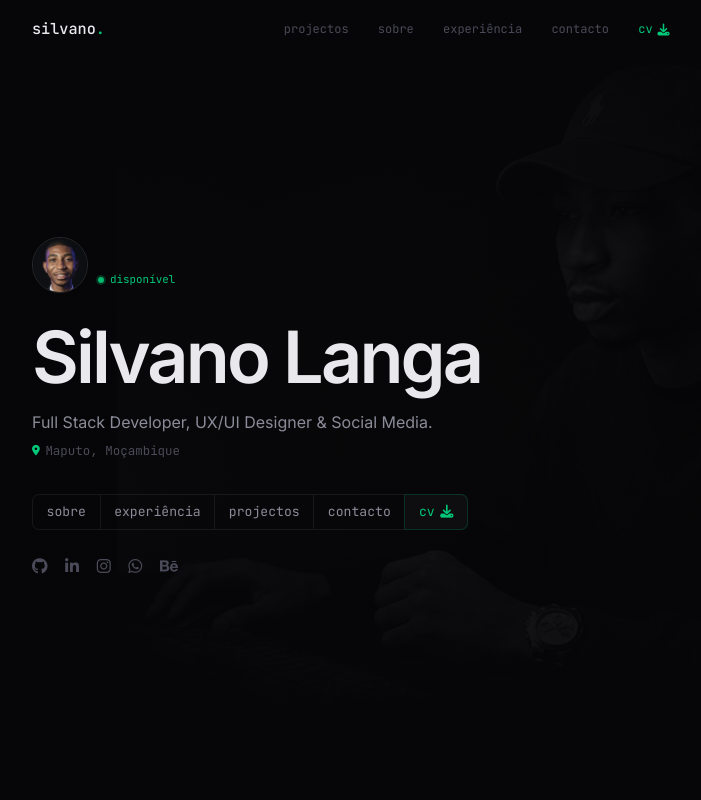
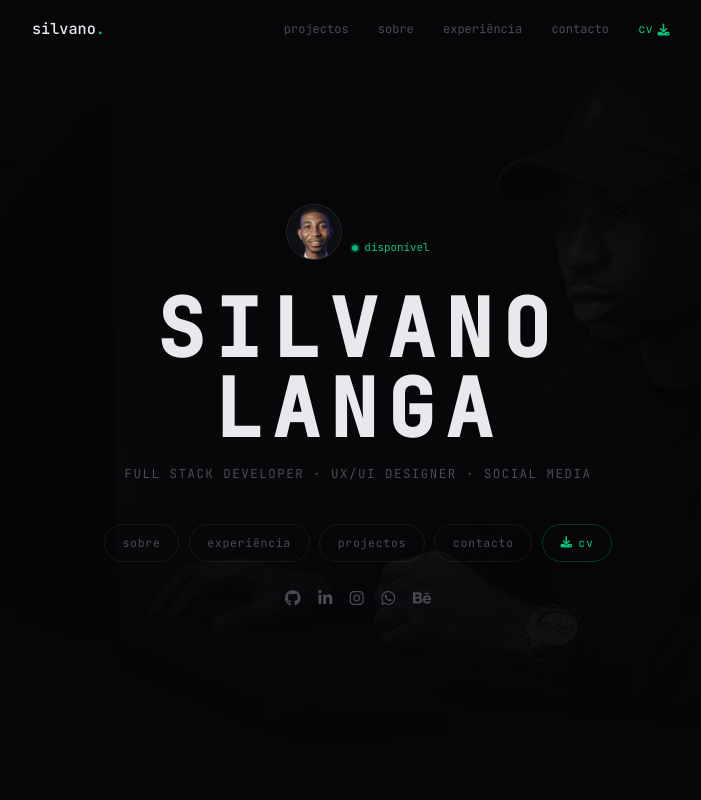
Before and after one commit to VanuchoLanga/-silvano-portfolio, a React (Vite) app: page / in a window 1280 px wide. Shown: the top 800 px of the page, without its empty margins (282-983 px from the left). Built offline with nearby package versions, Linux system fonts and the light colour scheme.

Commit message:
hero redesign — cleaner and more impactful

```diff
--- a/src/pages/Home.css
+++ b/src/pages/Home.css
@@ -4,6 +4,7 @@
   min-height: 100vh;
   display: flex;
   align-items: center;
+  justify-content: center;
   position: relative;
   overflow: hidden;
 }
@@ -63,65 +64,76 @@
   animation: pulse 2s ease-in-out infinite;
 }
 
+.hero__container {
+  display: flex;
+  flex-direction: column;
+  align-items: center;
+  text-align: center;
+}
+
 .hero__name {
-  font-size: clamp(2.6rem, 8vw, 4.5rem);
-  font-weight: 600;
-  letter-spacing: -0.04em;
+  font-family: var(--mono);
+  font-size: clamp(2.2rem, 7vw, 5rem);
+  font-weight: 700;
+  letter-spacing: 0.12em;
   line-height: 1;
   color: var(--text);
   margin-bottom: 1rem;
-  text-align: left;
+  text-align: center;
+  text-transform: uppercase;
 }
 
 .hero__tagline {
-  font-size: 1rem;
-  color: var(--text-2);
-  line-height: 1.65;
-  margin-bottom: 2rem;
-  max-width: 42ch;
-  text-align: left;
-}
-
-.hero__location {
   font-family: var(--mono);
   font-size: 0.78rem;
   color: var(--text-3);
-  display: inline-flex;
-  align-items: center;
-  gap: 0.35rem;
+  letter-spacing: 0.12em;
+  text-transform: uppercase;
+  margin-bottom: 2.5rem;
+  text-align: center;
 }
-.hero__location i { color: var(--green); font-size: 0.65rem; }
 
 .hero__links {
   display: flex;
   align-items: center;
-  gap: 0;
+  justify-content: center;
+  gap: 0.6rem;
   flex-wrap: wrap;
   margin-bottom: 1.5rem;
 }
 
-.hero__links a {
+.hero__btn {
   font-family: var(--mono);
-  font-size: 0.82rem;
-  color: var(--text-2);
-  padding: 0.4rem 0.85rem;
+  font-size: 0.72rem;
+  color: var(--text-3);
+  padding: 0.55rem 1.1rem;
   border: 1px solid var(--border);
-  border-right-width: 0;
-  transition: all 0.15s;
+  border-radius: 100px;
+  background: transparent;
+  transition: all 0.18s var(--ease);
   display: inline-flex;
   align-items: center;
   gap: 0.35rem;
-  white-space: nowrap;
+  letter-spacing: 0.06em;
+  cursor: pointer;
+  text-decoration: none;
 }
 
-.hero__links a:first-child { border-radius: 7px 0 0 7px; }
-.hero__links a:last-child  { border-right-width: 1px; border-radius: 0 7px 7px 0; }
-.hero__links a:hover { background: var(--surface-h); color: var(--text); border-color: var(--border-h); }
-.hero__link-cv {
-  background: var(--surface) !important;
-  color: var(--green) !important;
-  border-color: rgba(0,201,122,0.2) !important;
-  border-right-width: 1px !important;
+.hero__btn:hover {
+  border-color: var(--border-h);
+  color: var(--text);
+  background: var(--surface);
+}
+
+.hero__btn--green {
+  border-color: rgba(0,201,122,0.25);
+  color: var(--green);
+}
+
+.hero__btn--green:hover {
+  background: var(--green-dim);
+  border-color: var(--green);
+  color: var(--green);
 }
 
 .hero__social {
@@ -594,9 +606,7 @@
 }
 
 @media (max-width: 640px) {
-  .hero__links { flex-wrap: wrap; }
-  .hero__links a:first-child { border-radius: 7px 0 0 7px; }
-  .hero__links a:last-child { border-right-width: 1px; border-radius: 0 7px 7px 0; }
+
   .projects__cards { grid-template-columns: 1fr; }
 
 /* ══ EXPERIENCE SECTION HEADER ════════════════ */
--- a/src/pages/Home.jsx
+++ b/src/pages/Home.jsx
@@ -23,13 +23,9 @@ function Hero() {
     <section className="hero">
       <div className="hero__bg" />
       <div className="hero__bg-overlay" />
-      <div className="container">
+      <div className="container hero__container">
         <div className="hero__photo fade-up">
-          <img
-            src="/assets/silva.png"
-            alt="Silvano Langa"
-
-          />
+          <img src="/assets/silva.png" alt="Silvano Langa" />
           <div className="hero__status">
             <span className="hero__status-dot" />
             disponível
@@ -37,24 +33,20 @@ function Hero() {
         </div>
 
         <h1 className="hero__name fade-up" style={{ animationDelay: '0.05s' }}>
-          Silvano Langa
+          SILVANO LANGA
         </h1>
 
         <p className="hero__tagline fade-up" style={{ animationDelay: '0.1s' }}>
-          Full Stack Developer, UX/UI Designer & Social Media.
-          <br />
-          <span className="hero__location">
-            <i className="fas fa-map-marker-alt" /> Maputo, Moçambique
-          </span>
+          Full Stack Developer · UX/UI Designer · Social Media
         </p>
 
         <nav className="hero__links fade-up" style={{ animationDelay: '0.15s' }}>
-          <a href="#about">sobre</a>
-          <a href="#experience">experiência</a>
-          <a href="#projects">projectos</a>
-          <a href="#contact">contacto</a>
-          <a href="/silvano-langa-cv-v26.pdf" download className="hero__link-cv">
-            cv <i className="fas fa-download" />
+          <a href="#about" className="hero__btn">sobre</a>
+          <a href="#experience" className="hero__btn">experiência</a>
+          <a href="#projects" className="hero__btn">projectos</a>
+          <a href="#contact" className="hero__btn">contacto</a>
+          <a href="/silvano-langa-cv-v26.pdf" download className="hero__btn hero__btn--green">
+            <i className="fas fa-download" /> cv
           </a>
         </nav>
 
```
